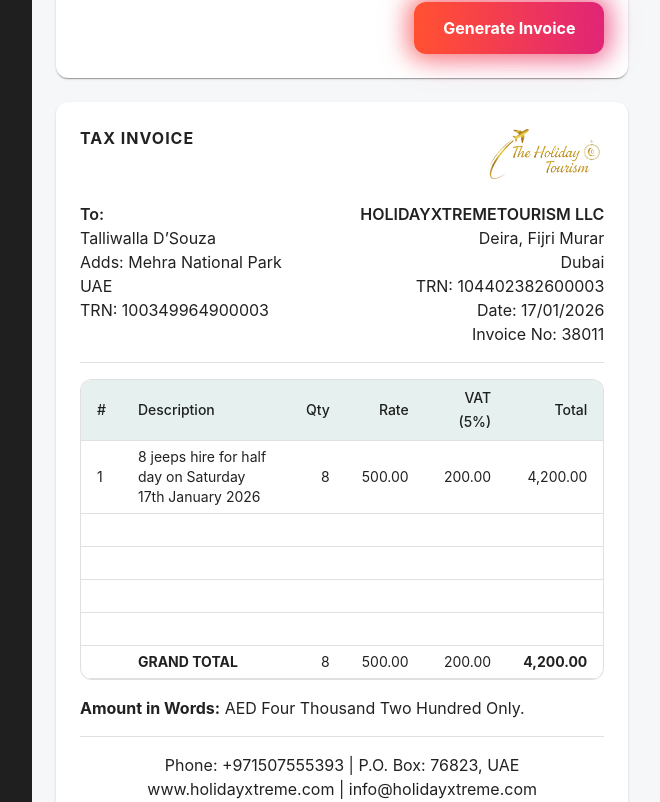
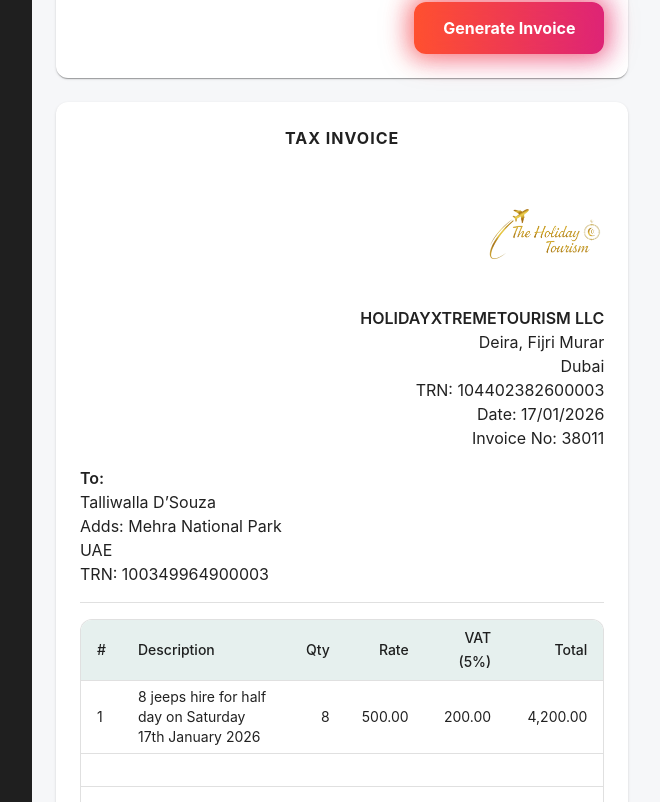
Before and after one commit to developereactapp-fz/invoiceapp, a React (Create React App) app: page / in a window 1280 px wide. Shown: the part 798-1600 px from the top of the page, without its empty margins (32-692 px from the left). Built offline with nearby package versions, Linux system fonts and the light colour scheme.

Commit message:
Initial project setup

```diff
--- a/src/components/invoice/InvoicePreview.jsx
+++ b/src/components/invoice/InvoicePreview.jsx
@@ -19,15 +19,24 @@ export default function InvoicePreview() {
       <Box
         sx={{
           display: "flex",
-          justifyContent: "space-between",
+          justifyContent: "center",
           alignItems: "flex-start",
-          mb: 2,
+          mb: 7,
         }}
       >
         {/* LEFT TITLE (UNCHANGED) */}
         <Typography sx={{ fontWeight: 700, letterSpacing: 1 }}>
           TAX INVOICE
         </Typography>
+      </Box>
+      <Box
+        sx={{
+          display: "flex",
+          justifyContent: "right",
+          alignItems: "flex-start",
+          mb: 5,
+        }}
+      >
 
         {/* RIGHT LOGO ONLY (NEW) */}
         <Box>
@@ -36,6 +45,17 @@ export default function InvoicePreview() {
             alt="Company Logo"
             style={{ height: 55, objectFit: "contain" }}
           />
+        </Box>
+      </Box>
+      {/* TOP INFO (UNCHANGED) */}
+      <Box sx={{ display: "flex", justifyContent: "right", mb: 2 }}>
+        <Box textAlign="right">
+          <Typography fontWeight={600}>HOLIDAYXTREMETOURISM LLC</Typography>
+          <Typography>Deira, Fijri Murar</Typography>
+          <Typography>Dubai</Typography>
+          <Typography>TRN: 104402382600003</Typography>
+          <Typography>Date: 17/01/2026</Typography>
+          <Typography>Invoice No: 38011</Typography>
         </Box>
       </Box>
 
@@ -47,15 +67,6 @@ export default function InvoicePreview() {
           <Typography>Adds: Mehra National Park</Typography>
           <Typography>UAE</Typography>
           <Typography>TRN: 100349964900003</Typography>
-        </Box>
-
-        <Box textAlign="right">
-          <Typography fontWeight={600}>HOLIDAYXTREMETOURISM LLC</Typography>
-          <Typography>Deira, Fijri Murar</Typography>
-          <Typography>Dubai</Typography>
-          <Typography>TRN: 104402382600003</Typography>
-          <Typography>Date: 17/01/2026</Typography>
-          <Typography>Invoice No: 38011</Typography>
         </Box>
       </Box>
 
@@ -115,11 +126,11 @@ export default function InvoicePreview() {
       <Divider sx={{ my: 2 }} />
 
       {/* FOOTER (UNCHANGED) */}
-      <Box sx={{ textAlign: "center", fontSize: 12 }}>
-        <Typography>
+      <Box sx={{ textAlign: "center", fontSize: 12 , marginTop: 20 }}>
+        <Typography sx={{fontSize: 15}}>
           Phone: +971507555393 | P.O. Box: 76823, UAE
         </Typography>
-        <Typography>
+        <Typography sx={{fontSize: 17}}>
           www.holidayxtreme.com | info@holidayxtreme.com
         </Typography>
       </Box>
```
